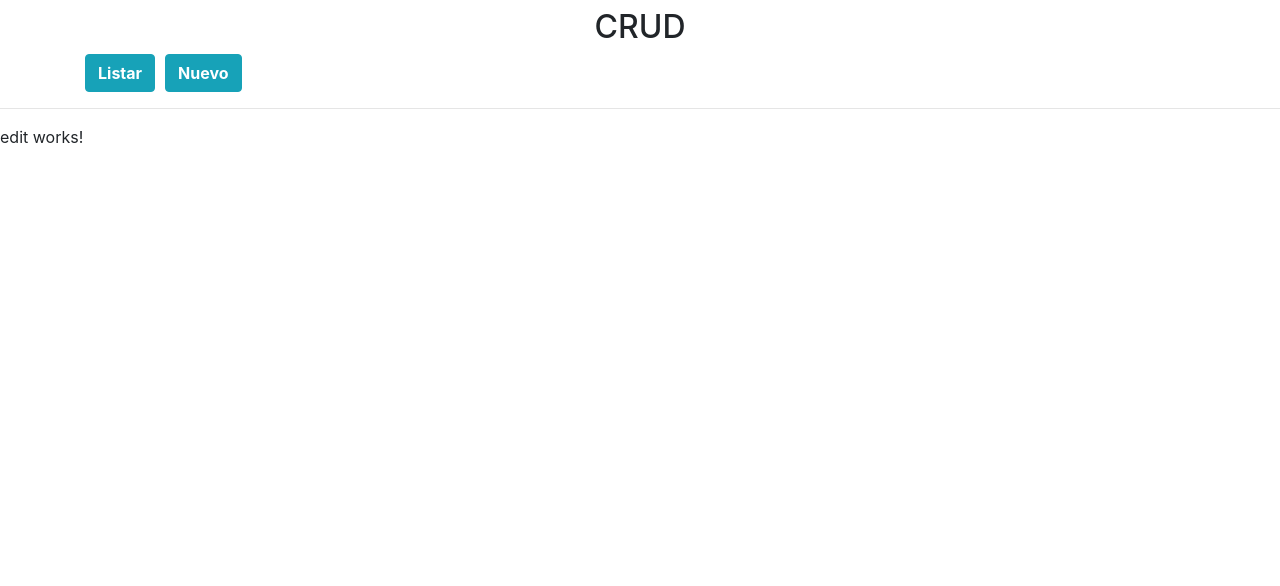
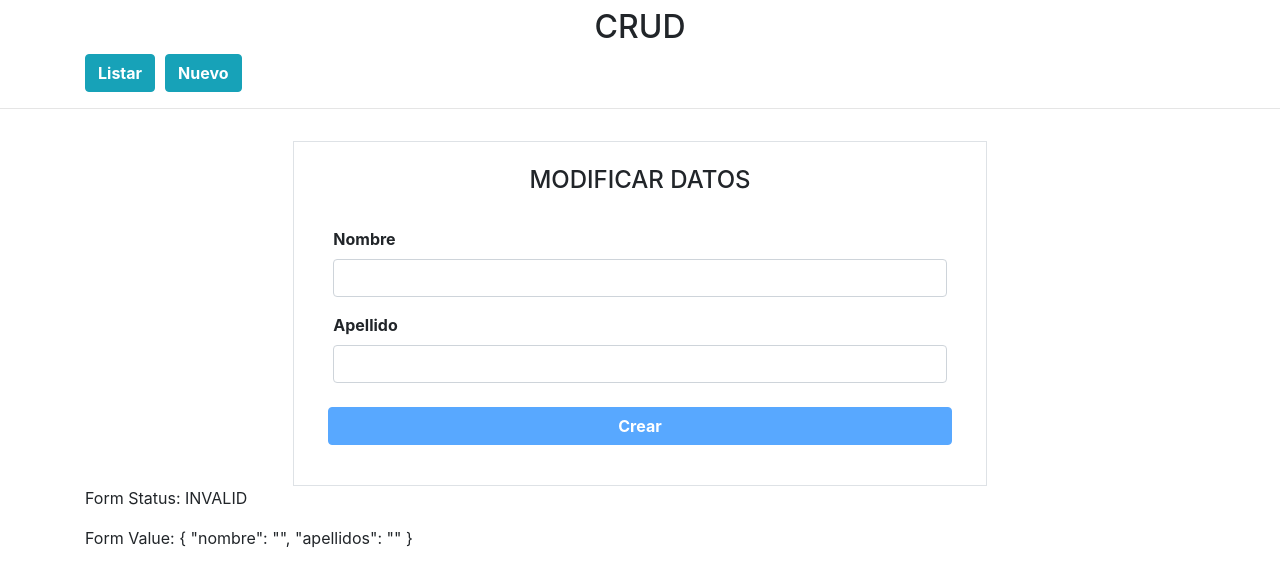
Before and after one commit to LizethPatino/CRUD, an Angular app: page /edit in a window 1280 px wide. Shown: the top 586 px of the page. Built offline with nearby package versions, Linux system fonts and the light colour scheme; no server answers.

Commit message:
servicio editar

```diff
--- a/src/app/Persona/edit/edit.component.html
+++ b/src/app/Persona/edit/edit.component.html
@@ -1 +1,54 @@
-<p>edit works!</p>
+<div class="container">
+    <div class="row justify-content-md-center">
+        <div class="col-md-auto border mt-3">
+            <h4 class="text-center mt-4">MODIFICAR DATOS</h4>
+            <form [formGroup]="personaForm" (ngSubmit)="editarPersona()">
+                <div class="form-row p-4">
+                    <div class="form-group col-md-12">
+                        <label for="inputNombre"><b>Nombre</b></label>
+                        <input type="text" class="form-control" id="inputNombre" formControlName="nombre">
+                        <div *ngIf="nombre.invalid && (nombre.dirty || nombre.touched)" class="text-danger">
+                            <div *ngIf="nombre.errors.pattern">
+                                Nombre no debe contener números.
+                            </div>
+                            <div *ngIf="nombre.errors.required">
+                                Nombre es requerido.
+                            </div>
+                            <div *ngIf="nombre.errors.minlength">
+                                Nombre debe tener al menos 5 caracteres.
+                            </div>
+                            <div *ngIf="nombre.errors.maxlength">
+                                Nombre debe tener máximo 10 caracteres.
+                            </div>
+                        </div>
+                    </div>
+                    <div class="form-group col-md-12">
+                        <label for="inputApellidos"><b>Apellido</b></label>
+                        <input type="text" class="form-control" id="inputApellidos" formControlName="apellidos">
+                        <div *ngIf="apellidos.invalid && (apellidos.dirty || apellidos.touched)" class="text-danger">
+                            <div *ngIf="apellidos.errors.pattern">
+                                Apellido no debe contener números.
+                            </div>
+                            <div *ngIf="apellidos.errors.required">
+                                Apellido es requerido.
+                            </div>
+                            <div *ngIf="apellidos.errors.minlength">
+                                Apellido debe tener al menos 5 caracteres.
+                            </div>
+                            <div *ngIf="apellidos.errors.maxlength">
+                                Apellido debe tener máximo 10 caracteres.
+                            </div>
+                        </div>
+                    </div>
+                    <button type="submit" class="btn btn-primary col-md-12 mb-3 mt-2" [class.botonDisabled]="!personaForm.valid" [disabled]="!personaForm.valid"><b>Crear</b></button>
+                </div>
+            </form>
+        </div>
+    </div>
+    <p>
+        Form Status: {{ personaForm.status }}
+    </p>
+
+    <p>
+        Form Value: {{ personaForm.value | json}}
+    </p>
--- a/src/app/Persona/edit/edit.component.ts
+++ b/src/app/Persona/edit/edit.component.ts
@@ -1,4 +1,7 @@
 import { Component, OnInit } from '@angular/core';
+import { FormGroup, FormControl, Validators } from '@angular/forms';
+import { ServiceService } from 'src/app/Service/service.service';
+import { Persona } from 'src/app/Modelo/Persona';
 
 @Component({
   selector: 'app-edit',
@@ -7,9 +10,45 @@ import { Component, OnInit } from '@angular/core';
 })
 export class EditComponent implements OnInit {
 
-  constructor() { }
+  constructor(private service:ServiceService) { }
+
+  datoUsuario:Persona;
+  personaForm:FormGroup;
 
   ngOnInit() {
+    this.personaForm = new FormGroup({
+      nombre: new FormControl('', Validators.compose([Validators.minLength(5), Validators.required, Validators.pattern('[a-zA-Z ]*'),Validators.maxLength(10)])),
+      apellidos:  new FormControl('', Validators.compose([Validators.minLength(5), Validators.required, Validators.pattern('[a-zA-Z ]*'), Validators.maxLength(10)])),
+    });
+    this.editar();
   }
 
+
+ editar(){
+  let id=localStorage.getItem("id");
+  this.service.getPersonaId(+id)
+  .subscribe(data=>{
+    this.datoUsuario=data;
+    this.nombre.setValue(data.nombre);
+    this.apellidos.setValue(data.apellidos);
+  })
+ }
+
+
+
+
+  editarPersona(){
+    this.datoUsuario.nombre = this.nombre.value;
+    this.datoUsuario.apellidos = this.apellidos.value;
+    this.service.editPersona(this.datoUsuario).subscribe(data=>{console.log("Actualizado con éxito")});
+
+  }
+
+  get nombre(){
+    return this.personaForm.get('nombre');
+  }
+
+  get apellidos(){
+    return this.personaForm.get('apellidos');
+  }
 }
--- a/src/app/Persona/listar/listar.component.html
+++ b/src/app/Persona/listar/listar.component.html
@@ -20,7 +20,7 @@
                         <td>{{persona.nombre}}</td>
                         <td>{{persona.apellidos}}</td>
                         <td>
-                            <button class="btn btn-info"><b>Editar</b></button>
+                            <button class="btn btn-info" (click)="editarPersona(persona)"><b>Editar</b></button>
                             <button class="btn btn-danger" style="margin-left: 10px;" (click)="eliminarPersona(persona)"><b>Eliminar</b></button>
                         </td>
                     </tr>
--- a/src/app/Persona/listar/listar.component.ts
+++ b/src/app/Persona/listar/listar.component.ts
@@ -19,8 +19,11 @@ export class ListarComponent implements OnInit {
 
   eliminarPersona(persona:Persona){
    this.service.deletePersona(persona).subscribe(data=> {this.personas=this.personas.filter(p=>p!==persona)});
-    //console.log(this.personas.filter(p=>p==persona));
-    //this.service.deletePersona(persona).subscribe(data=> {this.personas=this.personas.filter(p=>p.id_persona==5)});
+  }
+
+  editarPersona(persona:Persona){
+   localStorage.setItem("id",persona.id_persona.toString());
+   this.router.navigate(["edit"]);
   }
 
 }
--- a/src/app/Service/service.service.ts
+++ b/src/app/Service/service.service.ts
@@ -16,6 +16,10 @@ export class ServiceService {
     return this.http.get<Persona[]>(this.Url);
   }
 
+  getPersonaId(id:number){
+    return this.http.get<Persona>(this.Url+"/"+id);
+  }
+
   addPersona(persona: Persona):Observable<Persona>{
     return this.http.post<Persona>(this.Url, persona);
   }
@@ -23,4 +27,8 @@ export class ServiceService {
   deletePersona(persona:Persona){
     return this.http.delete<Persona>(this.Url+"/"+persona.id_persona);
   }
+
+  editPersona(persona:Persona){
+    return this.http.put<Persona>(this.Url+"/"+persona.id_persona,persona);
+  }
 }
```
